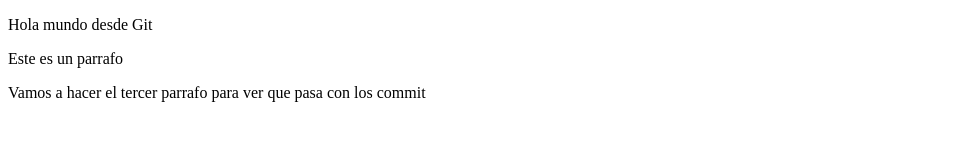
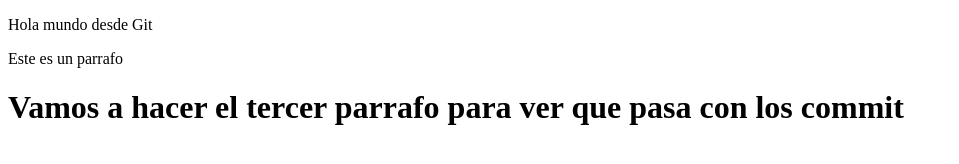
Before and after one commit to germanparietti/Git-tutorial, a plain HTML site: page Index.html in a window 1280 px wide. Shown: the whole page, without its empty margins (0-959 px from the left). Drawn offline with Linux system fonts and the light colour scheme.

Commit message:
cambie el tercer parrafo por una etiqueta h1

```diff
--- a/Index.html
+++ b/Index.html
@@ -10,6 +10,6 @@
     <body>
         <p>Hola mundo desde Git</p>
         <p>Este es un parrafo</p>
-        <p>Vamos a hacer el tercer parrafo para ver que pasa con los commit</p>
+        <h1>Vamos a hacer el tercer parrafo para ver que pasa con los commit</h1>
     </body>
 </html>
```
